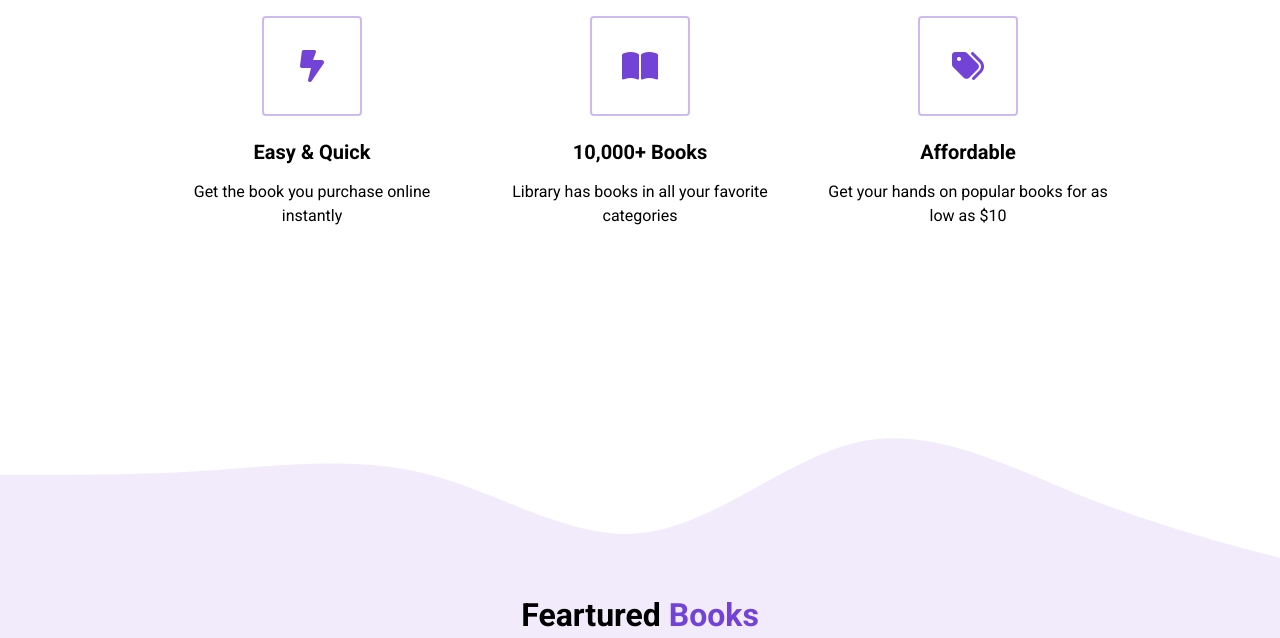
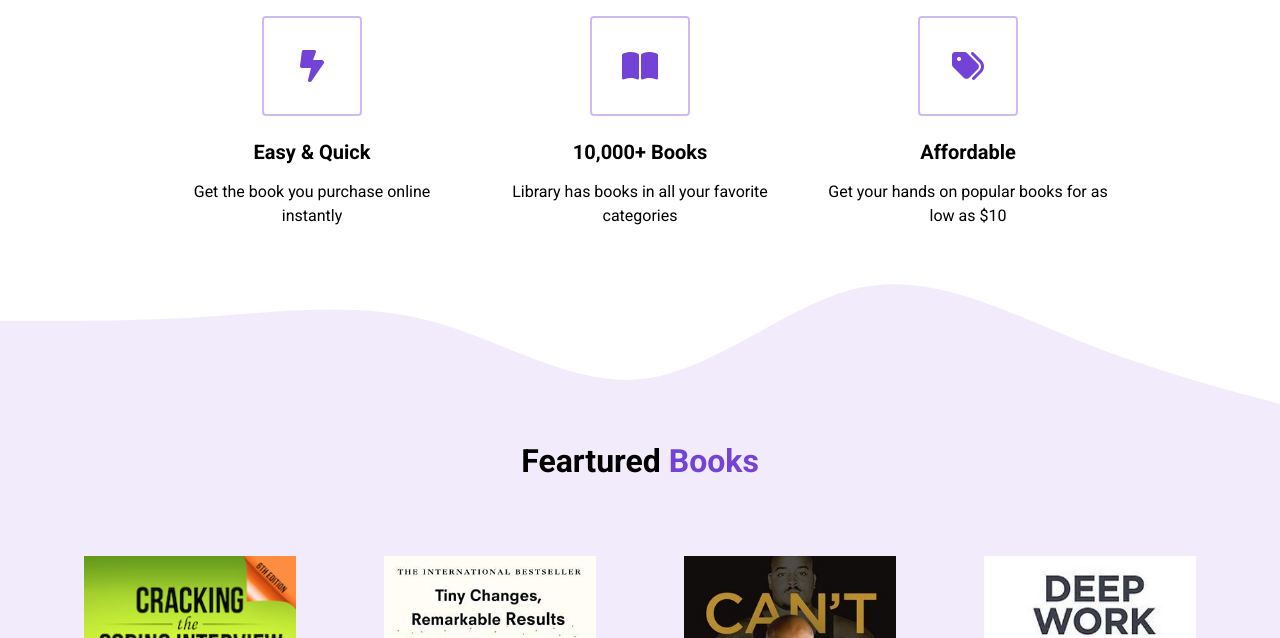
Before and after one commit to taliareyes/Library1, a plain HTML site: page index.html in a window 1280 px wide. Shown: the part 910-1548 px from the top of the page. Drawn offline with Linux system fonts and the light colour scheme.

Commit message:
highlightwave

```diff
--- a/style.css
+++ b/style.css
@@ -247,10 +247,9 @@ to combine/reuse elements
 */
 
 #highlights:before {
-    background: url(assets/wave.svg);
+    background: url('assets/wave.svg');
     content:"";
     position: absolute;
-    display: flex;
     top: 1px;
     left: 0;
     transform: translateY(-100%);
@@ -262,10 +261,9 @@ to combine/reuse elements
 }
 
 #highlights:after{
-    background: url(assets/wave.svg);
+    background: url('assets/wave.svg');
     content:"";
-    display: flex;
-    position: relative;
+    position: absolute;
     bottom: 1px;
     left: 0;
     transform: translateY(100%) rotate(180deg);
@@ -274,6 +272,10 @@ to combine/reuse elements
     background-size: cover;
     background-repeat: no-repeat;
     z-index: 1;
+}
+
+#highlights {
+    position: relative;
 }
 
 .highlight__wrapper {
```
